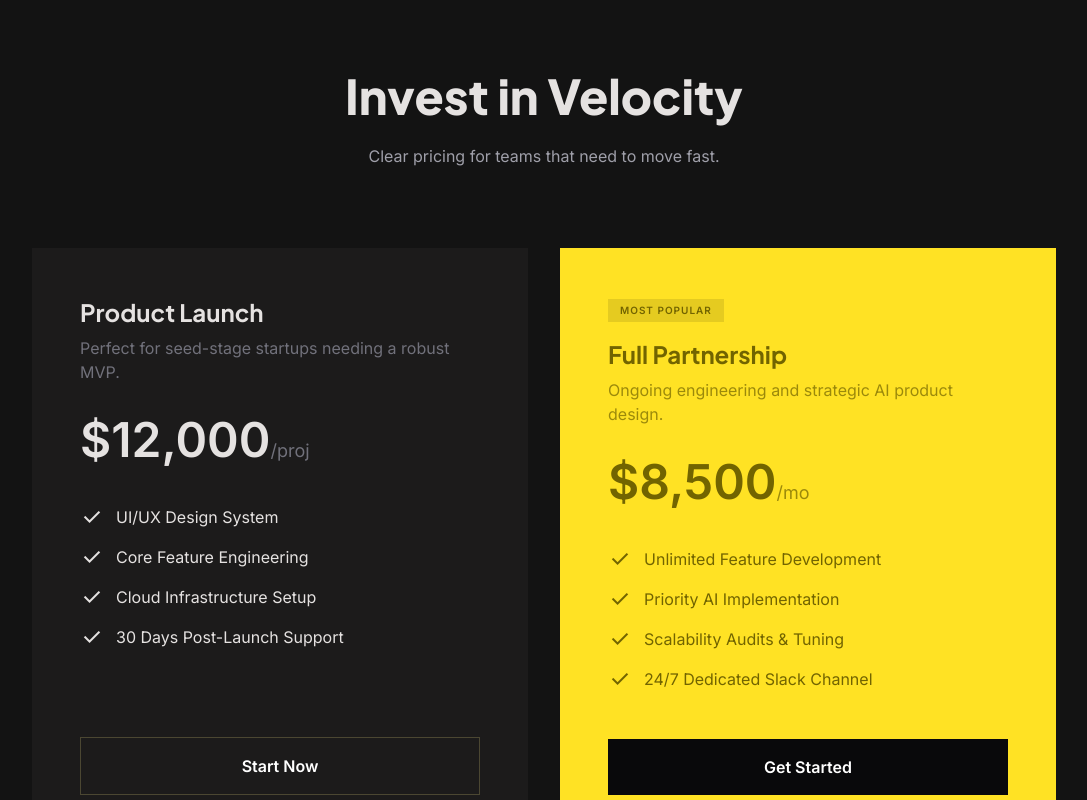
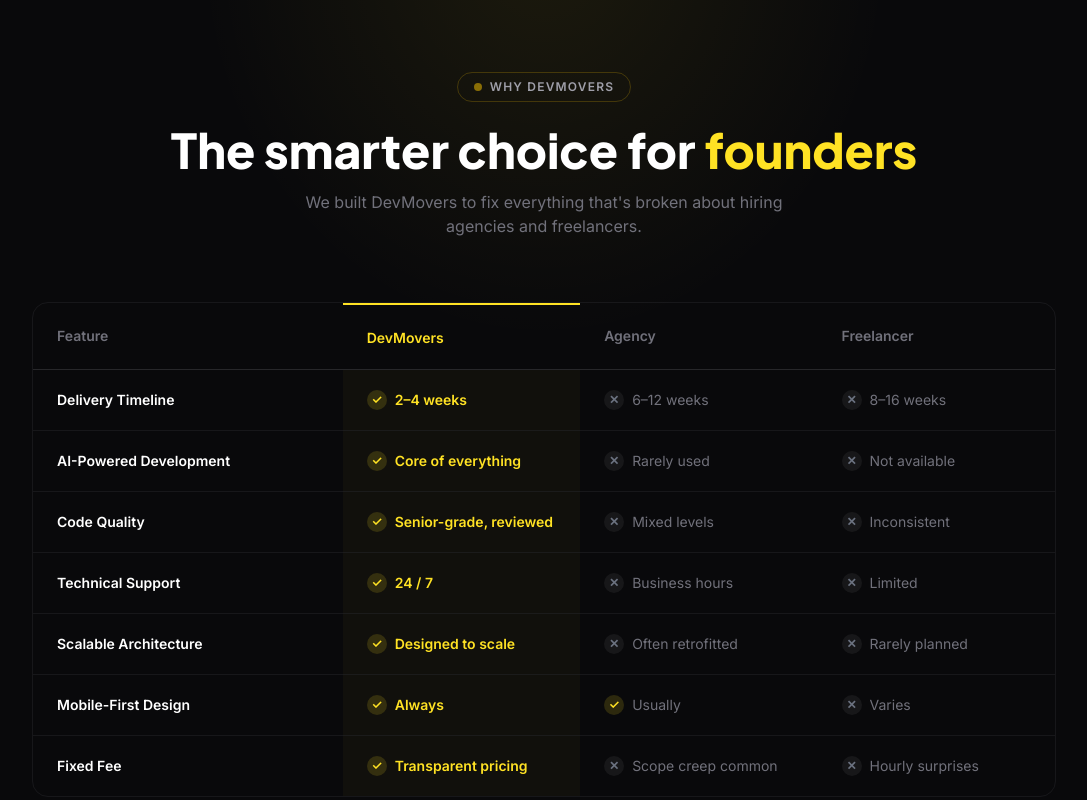
Before and after one commit to viveksh111/devmovers, a Next.js app: page / in a window 1280 px wide. Shown: the part 5040-5840 px from the top of the page, without its empty margins (96-1183 px from the left). Built offline with nearby package versions, Linux system fonts and the light colour scheme.

Commit message:
added comparision section

```diff
--- a/app/globals.css
+++ b/app/globals.css
@@ -79,6 +79,7 @@
   font-family: var(--font-body);
   background-color: #131313;
   color: #e5e2e1;
+  scroll-behavior: smooth;
 }
 
 h1,
--- a/app/page.tsx
+++ b/app/page.tsx
@@ -4,6 +4,7 @@
 import ServicesSection from "@/components/ServicesSection";
 import WorkSection from "@/components/WorkSection";
 import WhyUsSection from "@/components/WhyUsSection";
+import ComparisonSection from "@/components/ComparisonSection";
 import PricingSection from "@/components/PricingSection";
 import BlogSection from "@/components/BlogSection";
 import FaqSection from "@/components/FaqSection";
@@ -20,6 +21,7 @@
         <ServicesSection />
         <WorkSection />
         <WhyUsSection />
+        <ComparisonSection />
         <PricingSection />
         <BlogSection />
         <FaqSection />
--- /dev/null
+++ b/components/ComparisonSection.tsx
@@ -0,0 +1,204 @@
+"use client";
+
+import { motion } from "motion/react";
+
+type Row = {
+  feature: string;
+  devmovers: { text: string; icon?: "check" | "cross" };
+  agency: { text: string; icon?: "check" | "cross" };
+  freelancer: { text: string; icon?: "check" | "cross" };
+};
+
+const rows: Row[] = [
+  {
+    feature: "Delivery Timeline",
+    devmovers: { text: "2–4 weeks", icon: "check" },
+    agency: { text: "6–12 weeks", icon: "cross" },
+    freelancer: { text: "8–16 weeks", icon: "cross" },
+  },
+  {
+    feature: "AI-Powered Development",
+    devmovers: { text: "Core of everything", icon: "check" },
+    agency: { text: "Rarely used", icon: "cross" },
+    freelancer: { text: "Not available", icon: "cross" },
+  },
+  {
+    feature: "Code Quality",
+    devmovers: { text: "Senior-grade, reviewed", icon: "check" },
+    agency: { text: "Mixed levels", icon: "cross" },
+    freelancer: { text: "Inconsistent", icon: "cross" },
+  },
+  {
+    feature: "Technical Support",
+    devmovers: { text: "24 / 7", icon: "check" },
+    agency: { text: "Business hours", icon: "cross" },
+    freelancer: { text: "Limited", icon: "cross" },
+  },
+  {
+    feature: "Scalable Architecture",
+    devmovers: { text: "Designed to scale", icon: "check" },
+    agency: { text: "Often retrofitted", icon: "cross" },
+    freelancer: { text: "Rarely planned", icon: "cross" },
+  },
+  {
+    feature: "Mobile-First Design",
+    devmovers: { text: "Always", icon: "check" },
+    agency: { text: "Usually", icon: "check" },
+    freelancer: { text: "Varies", icon: "cross" },
+  },
+  {
+    feature: "Fixed Fee",
+    devmovers: { text: "Transparent pricing", icon: "check" },
+    agency: { text: "Scope creep common", icon: "cross" },
+    freelancer: { text: "Hourly surprises", icon: "cross" },
+  },
+];
+
+function IconBadge({ type }: { type: "check" | "cross" | undefined }) {
+  if (!type) return null;
+  if (type === "check")
+    return (
+      <span className="inline-flex items-center justify-center w-5 h-5 rounded-full mr-2 text-xs font-black"
+        style={{ backgroundColor: "rgba(255,226,36,0.15)", color: "#FFE224" }}>
+        ✓
+      </span>
+    );
+  return (
+    <span className="inline-flex items-center justify-center w-5 h-5 rounded-full mr-2 text-xs font-black"
+      style={{ backgroundColor: "rgba(255,255,255,0.06)", color: "#6b7280" }}>
+      ✕
+    </span>
+  );
+}
+
+export default function ComparisonSection() {
+  return (
+    <section id="comparison" className="py-32 px-6 bg-zinc-950 relative overflow-hidden">
+      {/* Subtle yellow glow top-center */}
+      <div
+        className="absolute top-0 left-1/2 -translate-x-1/2 pointer-events-none"
+        style={{
+          width: "700px", height: "400px",
+          background: "radial-gradient(ellipse at 50% 0%, rgba(255,226,36,0.08) 0%, transparent 70%)",
+        }}
+      />
+
+      <div className="max-w-5xl mx-auto relative z-10">
+        {/* Heading */}
+        <motion.div
+          className="text-center mb-16"
+          initial={{ opacity: 0, y: 24 }}
+          whileInView={{ opacity: 1, y: 0 }}
+          viewport={{ once: true }}
+          transition={{ duration: 0.6, ease: [0.25, 0.1, 0.25, 1] }}
+        >
+          <div className="inline-flex items-center gap-2 border border-yellow-400/20 rounded-full px-4 py-1.5 mb-6">
+            <span className="w-2 h-2 rounded-full bg-yellow-400 animate-pulse" />
+            <span className="text-xs font-semibold text-zinc-400 tracking-widest uppercase">
+              Why DevMovers
+            </span>
+          </div>
+          <h2 className="text-4xl md:text-5xl font-black text-white mb-4">
+            The smarter choice for{" "}
+            <span style={{ color: "#FFE224" }}>founders</span>
+          </h2>
+          <p className="text-zinc-500 max-w-lg mx-auto">
+            We built DevMovers to fix everything that's broken about hiring agencies and freelancers.
+          </p>
+        </motion.div>
+
+        {/* Table */}
+        <div className="w-full overflow-x-auto rounded-2xl border border-zinc-800/50">
+          <table className="w-full border-collapse">
+            <thead>
+              <tr className="border-b border-zinc-800">
+                <th className="py-5 px-6 text-left text-sm font-semibold text-zinc-500 w-[30%]">
+                  Feature
+                </th>
+                {/* DevMovers header — highlighted */}
+                <th className="py-5 px-6 text-left w-[23%]"
+                  style={{ borderTop: "2px solid #FFE224" }}>
+                  <span className="text-sm font-black" style={{ color: "#FFE224" }}>
+                    DevMovers
+                  </span>
+                </th>
+                <th className="py-5 px-6 text-left text-sm font-semibold text-zinc-500 w-[23%]">
+                  Agency
+                </th>
+                <th className="py-5 px-6 text-left text-sm font-semibold text-zinc-500 w-[23%]">
+                  Freelancer
+                </th>
+              </tr>
+            </thead>
+
+            <tbody>
+              {rows.map((row, i) => (
+                <motion.tr
+                  key={row.feature}
+                  className="border-b border-zinc-800/50 last:border-0 group"
+                  initial={{ opacity: 0, y: 12 }}
+                  whileInView={{ opacity: 1, y: 0 }}
+                  viewport={{ once: true, margin: "-40px" }}
+                  transition={{ duration: 0.4, delay: i * 0.055, ease: [0.25, 0.1, 0.25, 1] }}
+                >
+                  {/* Feature name */}
+                  <td className="py-5 px-6 text-sm font-semibold text-white">
+                    {row.feature}
+                  </td>
+
+                  {/* DevMovers — yellow column */}
+                  <td className="py-5 px-6 text-sm font-bold"
+                    style={{ color: "#FFE224", backgroundColor: "rgba(255,226,36,0.03)" }}>
+                    <span className="flex items-center">
+                      <IconBadge type={row.devmovers.icon} />
+                      {row.devmovers.text}
+                    </span>
+                  </td>
+
+                  {/* Agency */}
+                  <td className="py-5 px-6 text-sm text-zinc-500">
+                    <span className="flex items-center">
+                      <IconBadge type={row.agency.icon} />
+                      {row.agency.text}
+                    </span>
+                  </td>
+
+                  {/* Freelancer */}
+                  <td className="py-5 px-6 text-sm text-zinc-500">
+                    <span className="flex items-center">
+                      <IconBadge type={row.freelancer.icon} />
+                      {row.freelancer.text}
+                    </span>
+                  </td>
+                </motion.tr>
+              ))}
+            </tbody>
+          </table>
+        </div>
+
+        {/* CTA */}
+        <motion.div
+          className="mt-16 flex flex-col items-center gap-3"
+          initial={{ opacity: 0, y: 20 }}
+          whileInView={{ opacity: 1, y: 0 }}
+          viewport={{ once: true }}
+          transition={{ duration: 0.6, delay: 0.2, ease: [0.25, 0.1, 0.25, 1] }}
+        >
+          <a
+            href="#faq"
+            onClick={(e) => {
+              e.preventDefault();
+              document.getElementById("faq")?.scrollIntoView({ behavior: "smooth" });
+            }}
+            className="inline-flex items-center gap-3 font-black text-lg px-10 py-5 rounded-full hover:scale-105 active:scale-95 transition-transform"
+            style={{ backgroundColor: "#FFE224", color: "#131313" }}
+          >
+            Book a Free Strategy Call
+            <span className="text-xl">⚡</span>
+          </a>
+          <p className="text-zinc-600 text-sm">No commitment. No sales pitch. Just clarity.</p>
+        </motion.div>
+      </div>
+    </section>
+  );
+}
--- a/components/Navbar.tsx
+++ b/components/Navbar.tsx
@@ -3,6 +3,14 @@
 import { useState, useEffect } from "react";
 import { motion } from "motion/react";
 import Logo from "./Logo";
+
+function smoothScrollTo(hash: string) {
+  const id = hash.replace("#", "");
+  const el = document.getElementById(id);
+  if (el) {
+    el.scrollIntoView({ behavior: "smooth", block: "start" });
+  }
+}
 
 export default function Navbar() {
   const [mobileOpen, setMobileOpen] = useState(false);
@@ -23,12 +31,17 @@
     { href: "#faq", label: "FAQ" },
   ];
 
+  const handleNav = (e: React.MouseEvent<HTMLAnchorElement>, href: string) => {
+    e.preventDefault();
+    setMobileOpen(false);
+    smoothScrollTo(href);
+  };
+
   return (
     <motion.nav
       className="fixed top-6 left-1/2 z-50"
       style={{ translateX: "-50%" }}
       animate={{
-        // Shrink width and add stronger blur when scrolled
         width: scrolled ? "75%" : "90%",
         top: scrolled ? 12 : 24,
       }}
@@ -63,6 +76,7 @@
             <a
               key={link.href}
               href={link.href}
+              onClick={(e) => handleNav(e, link.href)}
               className="text-zinc-400 hover:text-yellow-400 transition-colors duration-300"
             >
               {link.label}
@@ -73,6 +87,7 @@
         {/* Desktop CTA */}
         <a
           href="#faq"
+          onClick={(e) => handleNav(e, "#faq")}
           className="hidden md:inline-block bg-primary-container text-on-primary-container font-bold text-sm px-5 py-2 rounded-full hover:scale-105 active:scale-90 transition-transform"
         >
           Get Started
@@ -103,16 +118,16 @@
             <a
               key={link.href}
               href={link.href}
+              onClick={(e) => handleNav(e, link.href)}
               className="text-zinc-400 hover:text-yellow-400 transition-colors duration-300 font-semibold"
-              onClick={() => setMobileOpen(false)}
             >
               {link.label}
             </a>
           ))}
           <a
             href="#faq"
+            onClick={(e) => handleNav(e, "#faq")}
             className="mt-2 bg-primary-container text-on-primary-container font-bold text-sm px-6 py-3 rounded-full text-center"
-            onClick={() => setMobileOpen(false)}
           >
             Get Started
           </a>
```
